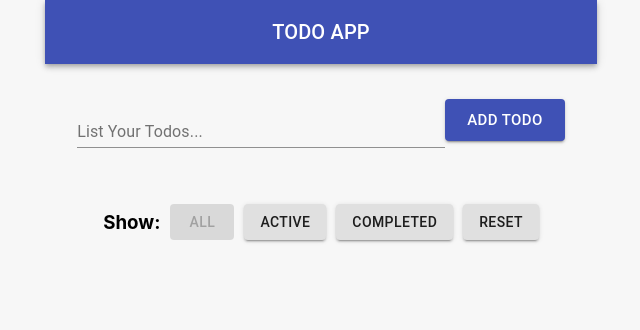
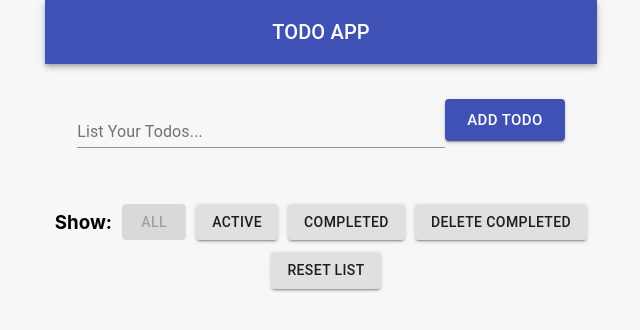
Before and after one commit to iftekkhar/react-redux-todo-app, a React (Create React App) app: page / in a window 1280 px wide. Shown: the top 330 px of the page, without its empty margins (319-959 px from the left). Built offline with nearby package versions, Linux system fonts and the light colour scheme.

Commit message:
code refactored

```diff
--- a/src/App.js
+++ b/src/App.js
@@ -6,14 +6,15 @@ import NavBar from "./Components/NavBar";
 import { Container } from "@material-ui/core";
 
 function App() {
+
   return (
 
-    <Container maxWidth="sm">
+    < Container maxWidth="sm" >
       <NavBar></NavBar>
       <AddTodo />
       <TodoList />
       <Filters />
-    </Container>
+    </Container >
   );
 }
 
--- a/src/Components/Filters.js
+++ b/src/Components/Filters.js
@@ -2,10 +2,11 @@ import { Button, Grid } from '@material-ui/core';
 import React from 'react';
 import { connect } from 'react-redux';
 import FilterLink from './FilterLink';
-import { resetTodo, todoListFilters } from './Redux/Actions';
+import { resetTodo, deleteCompletedTodo, todoListFilters } from './Redux/Actions';
 
 const Filters = ({ dispatch }) => {
     const resetList = e => dispatch(resetTodo());
+    const resetCompletedTodoList = e => dispatch(deleteCompletedTodo());
 
     return (
 
@@ -14,7 +15,10 @@ const Filters = ({ dispatch }) => {
             <FilterLink filter={todoListFilters.SHOW_ALL}>All</FilterLink>
             <FilterLink filter={todoListFilters.SHOW_ACTIVE}>Active</FilterLink>
             <FilterLink filter={todoListFilters.SHOW_COMPLETED}>Completed</FilterLink>
-            <Button variant="contained" style={{ marginLeft: '10px' }} onClick={resetList}>Reset</Button>
+            <Button variant="contained" style={{ marginLeft: '10px' }} onClick={resetCompletedTodoList}>Delete Completed</Button>
+            <br />
+            <Button variant="contained" style={{ marginLeft: '10px' }} onClick={resetList}>Reset List</Button>
+
         </Grid>
     );
 };
--- a/src/Components/Redux/Actions.js
+++ b/src/Components/Redux/Actions.js
@@ -14,6 +14,9 @@ export const updateTodo = (id, text) => ({
 export const deleteTodo = id => ({
     type: 'DELETE_TODO',
     id
+});
+export const deleteCompletedTodo = () => ({
+    type: 'DELETE_COMPLETED_TODO'
 });
 export const resetTodo = () => ({
     type: 'RESET_TODO'
--- a/src/Components/Redux/Reducers.js
+++ b/src/Components/Redux/Reducers.js
@@ -25,6 +25,9 @@ const todos = (state = [], action) => {
         case 'DELETE_TODO':
             return state.filter(todo =>
                 todo.id !== action.id
+            )
+        case 'DELETE_COMPLETED_TODO':
+            return state.filter(todo => !todo.completed
             )
 
         case 'RESET_TODO':
```
